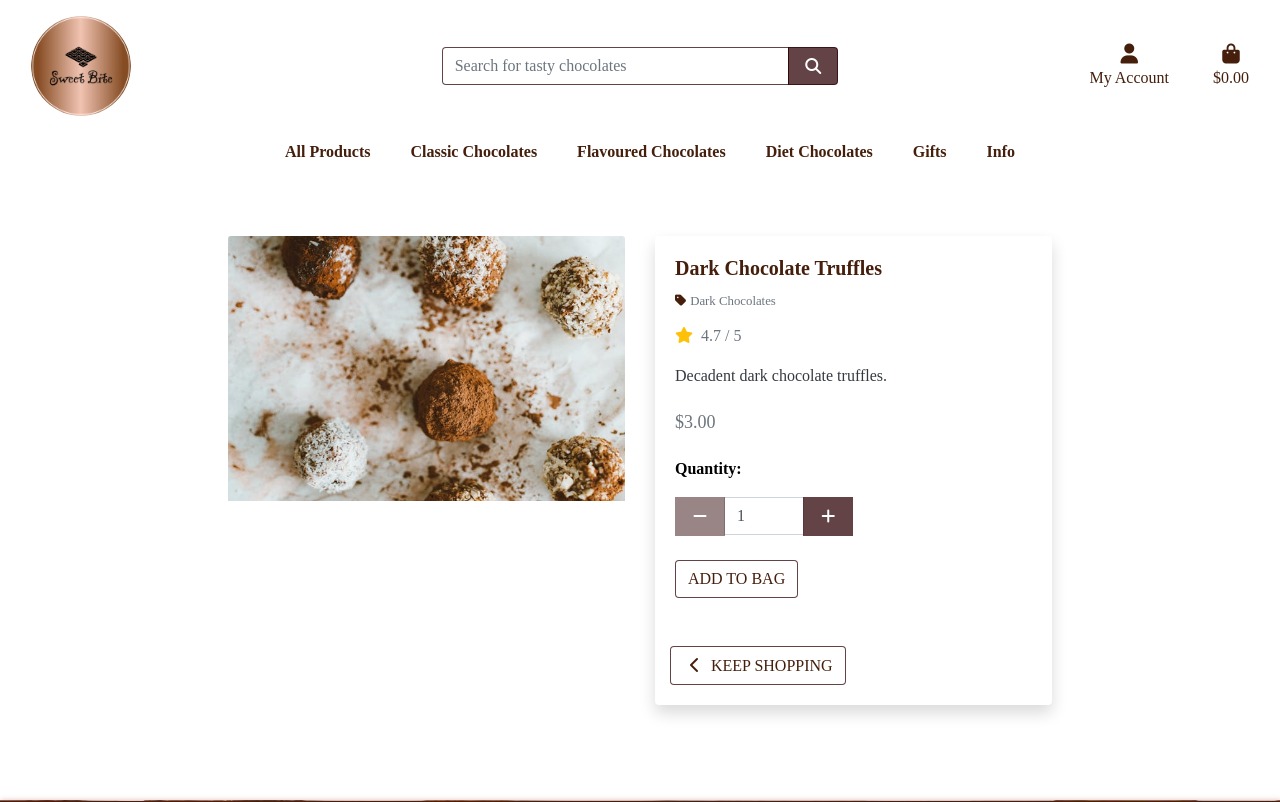
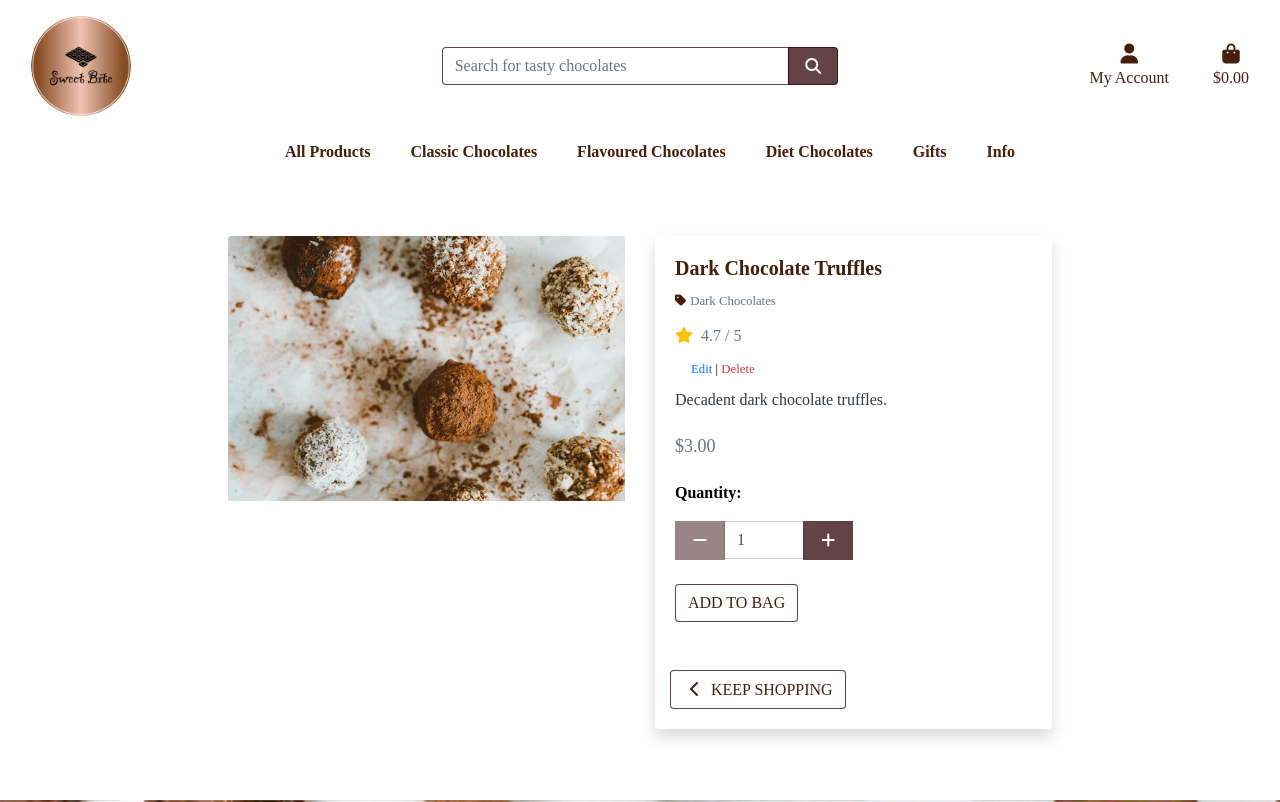
Before and after one commit to HebaAbdulal/Chocolate-shop, a Django app: page /products/2/ in a window 1280 px wide. Shown: the top 802 px of the page. Run offline with Django 3.2, Linux system fonts and the light colour scheme; the visitor is signed in with stand-in values (Sample User, id 1); data comes from the database, SQL or seed files in the repository; some libraries are stand-ins or nearby versions.

Commit message:
Product - Admin, deleting products

```diff
--- a/products/templates/products/product_detail.html
+++ b/products/templates/products/product_detail.html
@@ -43,6 +43,12 @@
                             </div>
                         {% else %}
                             <p class="text-muted">No Rating</p>
+                        {% endif %}
+                        {% if request.user.is_superuser %}
+                            <small class="ml-3">
+                                <a href="{% url 'edit_product' product.id %}">Edit</a> |
+                                <a class="text-danger" href="{% url 'delete_product' product.id %}">Delete</a>
+                            </small>
                         {% endif %}
                         <p class="card-text text-dark mt-2">{{ product.description }}</p>
                         <h6 class="card-subtitle mb-2 mt-4 text-muted product-price">${{ product.price }}</h6>
--- a/products/templates/products/products.html
+++ b/products/templates/products/products.html
@@ -104,6 +104,12 @@
                                             {% else %}
                                                 <small class="text-muted">No Rating</small>
                                             {% endif %}
+                                            {% if request.user.is_superuser %}
+                                                <small class="ml-3">
+                                                    <a href="{% url 'edit_product' product.id %}">Edit</a> |
+                                                    <a class="text-danger" href="{% url 'delete_product' product.id %}">Delete</a>
+                                                </small>
+                                            {% endif %}
                                         </div>
                                     </div>
                                 </div>
--- a/products/urls.py
+++ b/products/urls.py
@@ -7,4 +7,5 @@
     path('<int:product_id>/', views.product_detail, name='product_detail'),
     path('add/', views.add_product, name='add_product'),
     path('edit/<int:product_id>/', views.edit_product, name='edit_product'),
+    path('delete/<int:product_id>/', views.delete_product, name='delete_product'),
 ]
--- a/products/views.py
+++ b/products/views.py
@@ -1,5 +1,7 @@
 from django.shortcuts import render, redirect, reverse, get_object_or_404
 from django.db.models import Q
+from django.db.models.functions import Lower
+
 from django.core.paginator import Paginator
 from django.contrib import messages
 from .models import Product, Category
@@ -111,9 +113,9 @@
     if request.method == 'POST':
         form = ProductForm(request.POST, request.FILES)
         if form.is_valid():
-            form.save()
+            product = form.save()
             messages.success(request, 'Successfully added product!')
-            return redirect(reverse('add_product'))
+            return redirect(reverse('product_detail', args=[product.id]))
         else:
             messages.error(request, 'Failed to add product. Please ensure the form is valid.')
     else:
@@ -149,3 +151,11 @@
     }
 
     return render(request, template, context)
+
+
+def delete_product(request, product_id):
+    """ Delete a product from the store """
+    product = get_object_or_404(Product, pk=product_id)
+    product.delete()
+    messages.success(request, 'Product deleted!')
+    return redirect(reverse('products'))
```
